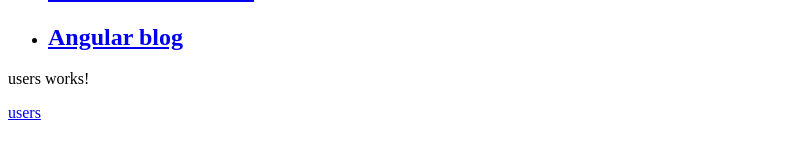
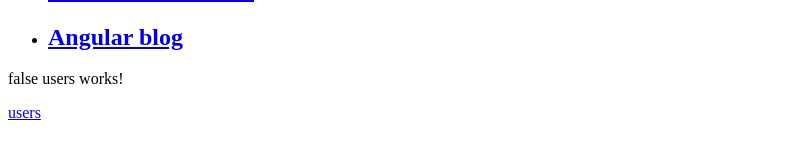
Before and after one commit to teamsmiley/angular7-i18n-ssr, an Angular app: page /users in a window 1280 px wide. Shown: the part 521-680 px from the top of the page, without its empty margins (0-807 px from the left). Built offline with nearby package versions, Linux system fonts and the light colour scheme; what @ng-toolkit/universal, @nguniversal/common would draw is missing.

Commit message:
environment spa만 동작 ssr은 에러

```diff
--- a/src/app/users/users.component.html
+++ b/src/app/users/users.component.html
@@ -1,3 +1,3 @@
 <p>
-  users works!
+  {{ isProduction }} users works!
 </p>
--- a/src/app/users/users.component.ts
+++ b/src/app/users/users.component.ts
@@ -1,4 +1,5 @@
 import { Component, OnInit } from '@angular/core';
+import { environment } from 'src/environments/environment';
 
 @Component({
   selector: 'app-users',
@@ -7,9 +8,12 @@
 })
 export class UsersComponent implements OnInit {
 
+  isProduction: boolean = environment.production;
+
   constructor() { }
 
   ngOnInit() {
+
   }
 
 }
--- a/src/environments/environment.ts
+++ b/src/environments/environment.ts
@@ -3,7 +3,8 @@
 // The list of file replacements can be found in `angular.json`.
 
 export const environment = {
-  production: false
+  production: false,
+  name: 'smiley'
 };
 
 /*
```
